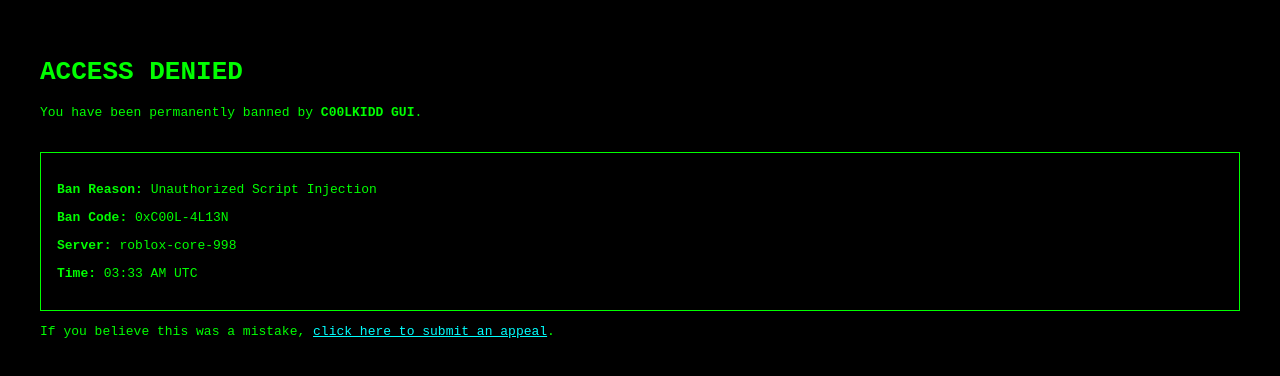
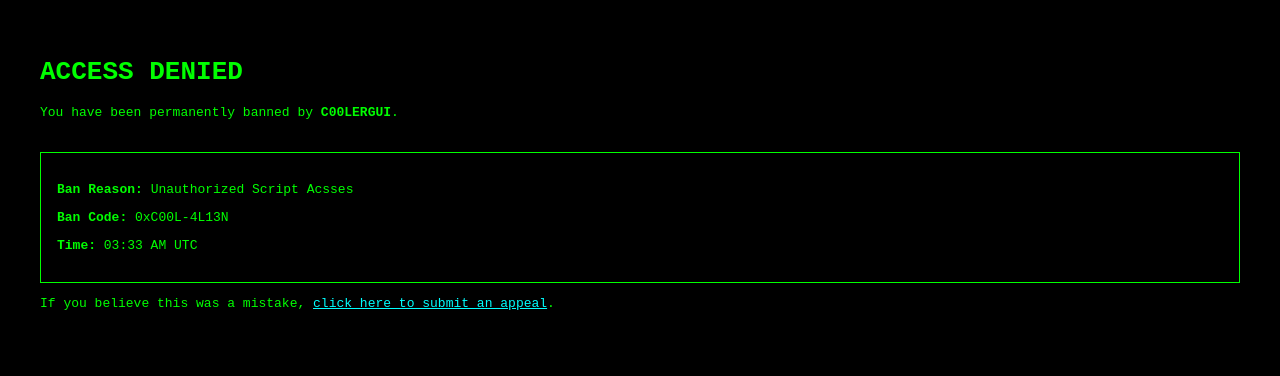
Before and after one commit to c00lergui/rbx-c00lgui.github.io, a plain HTML site: page index.html in a window 1280 px wide. Drawn offline with Linux system fonts and the light colour scheme.

Commit message:
Update index.html

```diff
--- a/index.html
+++ b/index.html
@@ -1,7 +1,7 @@
 <!DOCTYPE html>
 <html>
 <head>
-  <title>RBX Ban Appeal - C00LGUID</title>
+  <title>RBX Ban Appeal - C00L3RGUI</title>
   <style>
     body {
       background: black;
@@ -21,11 +21,10 @@
 </head>
 <body>
   <h1>ACCESS DENIED</h1>
-  <p>You have been permanently banned by <strong>C00LKIDD GUI</strong>.</p>
+  <p>You have been permanently banned by <strong>C00LERGUI</strong>.</p>
   <div class="box">
-    <p><strong>Ban Reason:</strong> Unauthorized Script Injection</p>
+    <p><strong>Ban Reason:</strong> Unauthorized Script Acsses</p>
     <p><strong>Ban Code:</strong> 0xC00L-4L13N</p>
-    <p><strong>Server:</strong> roblox-core-998</p>
     <p><strong>Time:</strong> 03:33 AM UTC</p>
   </div>
   <p>If you believe this was a mistake, <a href="#">click here to submit an appeal</a>.</p>
```
